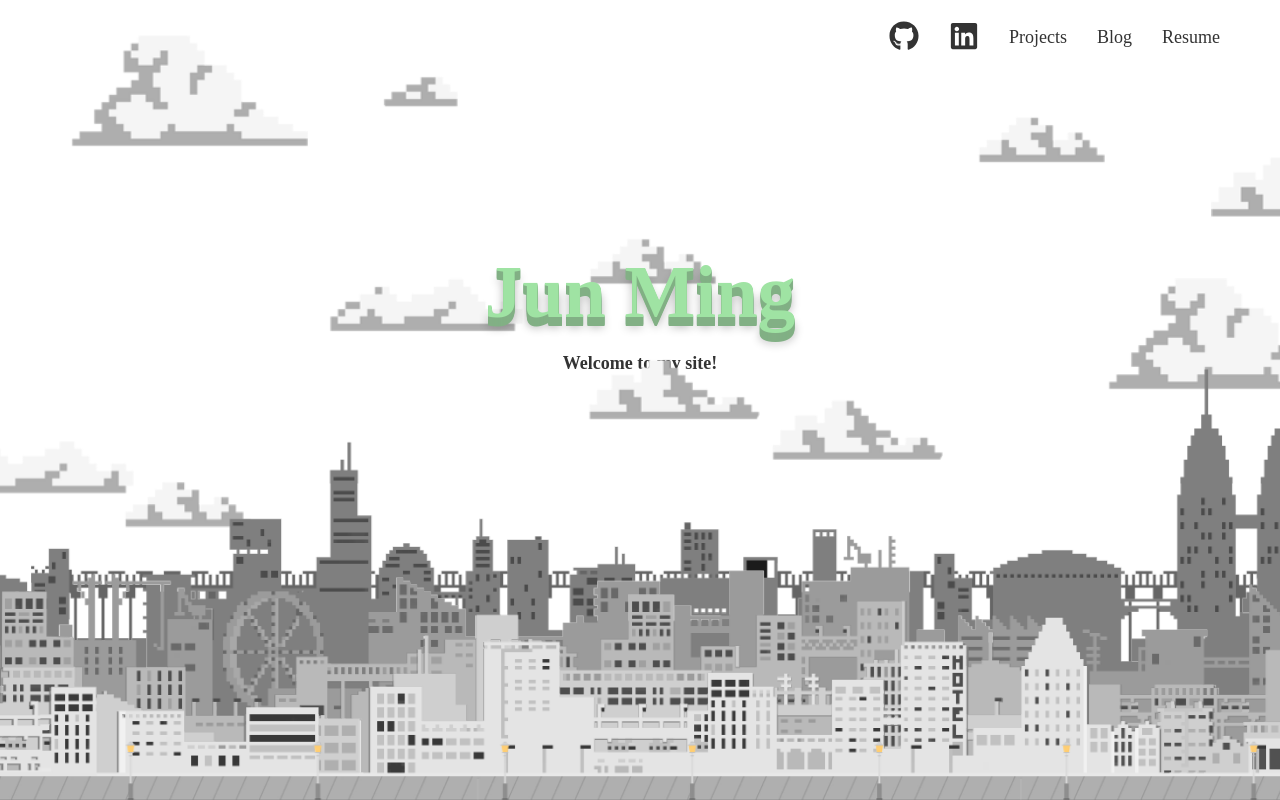
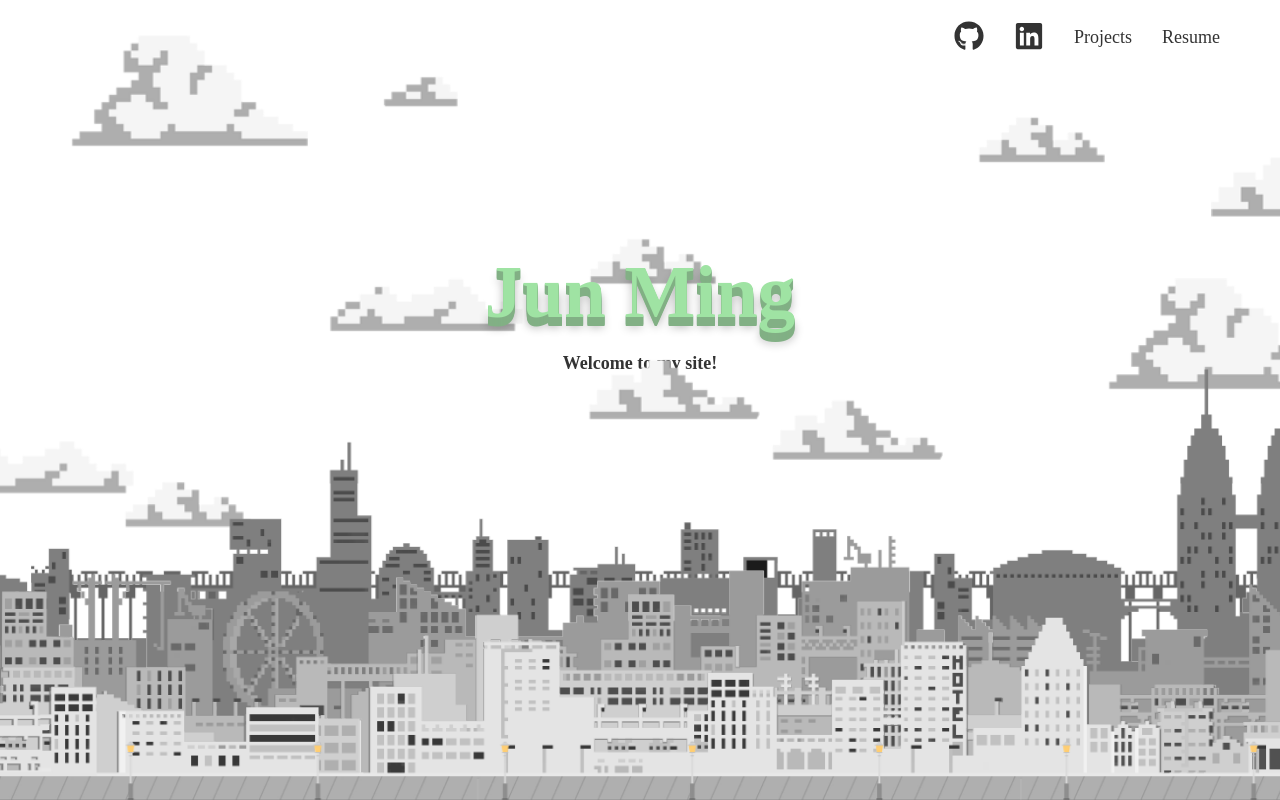
Before and after one commit to dweggyness/portfolio2022, a Next.js app: page / in a window 1280 px wide. Built offline with nearby package versions, Linux system fonts and the light colour scheme.

Commit message:
Changed my mind about having my blog on my site

```diff
--- a/components/Navbar.jsx
+++ b/components/Navbar.jsx
@@ -29,9 +29,6 @@ export default function ProjectsPage(props) {
             Projects
           </Link>
         </span>
-        <a className={`${styles.underlineOnHover} ${styles.scaleOnHover} ${styles.navbarText}`} target="_blank" rel="noreferrer" href="https://ojmming.substack.com/">
-          Blog
-        </a>
         <span className={`${styles.underlineOnHover} ${styles.scaleOnHover} ${styles.navbarText}`}>
           <Link href="/resume.pdf">
             Resume
```
